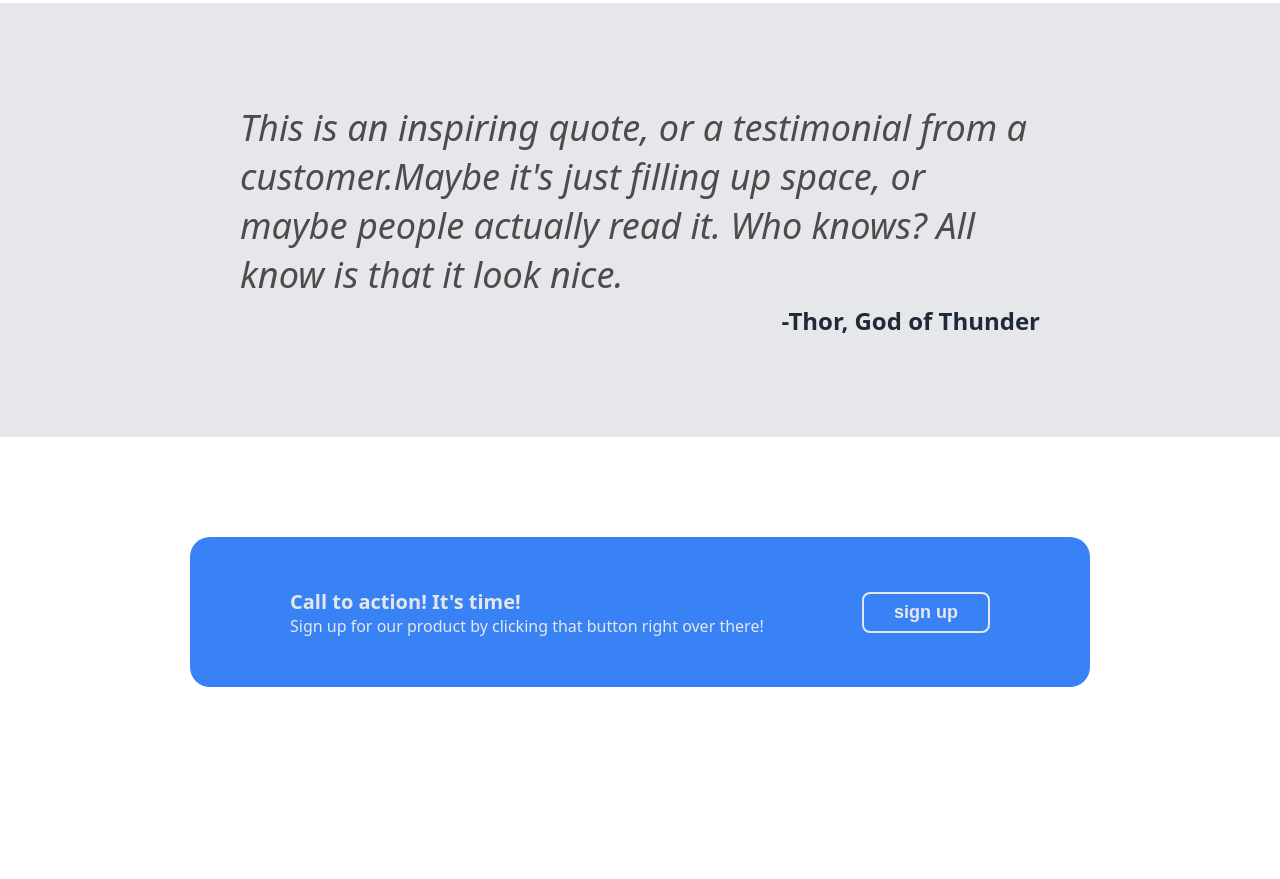
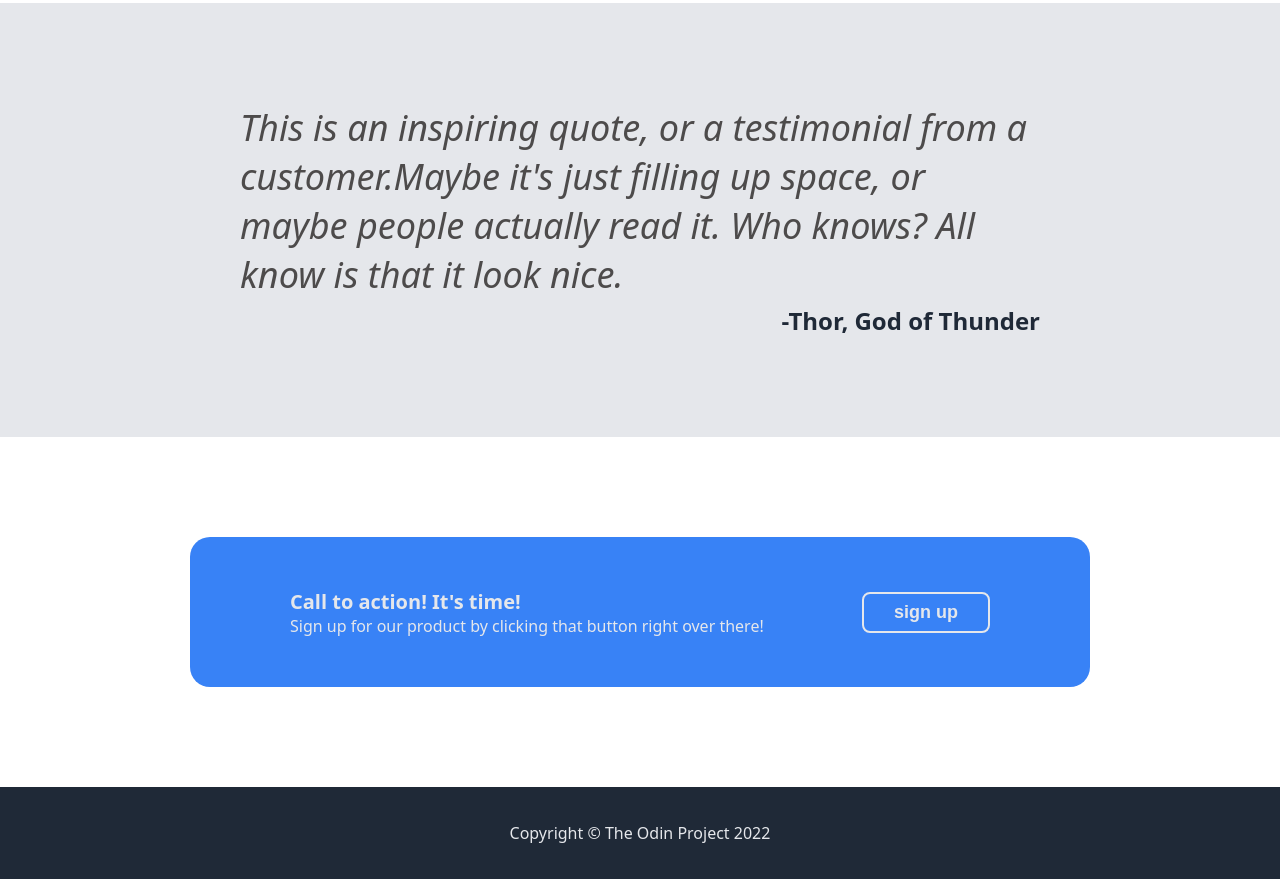
Before and after one commit to vinnydevelopment/project-landing-page, a plain HTML site: page index.html in a window 1280 px wide. Shown: the part 1017-1896 px from the top of the page. Before the commit the page ends 1804 px from the top, so only its background shows below. Drawn offline with Linux system fonts and the light colour scheme.

Commit message:
'footer' finalizado

```diff
--- a/index.html
+++ b/index.html
@@ -100,7 +100,9 @@
         </div>
     </main>
     <footer>
-
+        <p>
+            Copyright &copy; The Odin Project 2022
+        </p>
     </footer>
 </body>
 
--- a/styles.css
+++ b/styles.css
@@ -5,10 +5,17 @@ body {
     padding: 0;
 }
 
+p,
+ul,
+h1,
+h2,
+h3 {
+    margin: 0;
+    padding: 0;
+}
+
 ul {
     display: flex;
-    margin: 0;
-    padding: 0;
     gap: 16px;
     list-style-type: none;
     padding: 18px 0;
@@ -181,3 +188,15 @@ button {
 }
 
 /* Footer */
+
+footer {
+    background-color: #1f2937;
+    display: flex;
+    justify-content: center;
+    align-items: center;
+    padding: 35px;
+}
+
+footer p {
+    color: #e5e7eb;
+}
```
